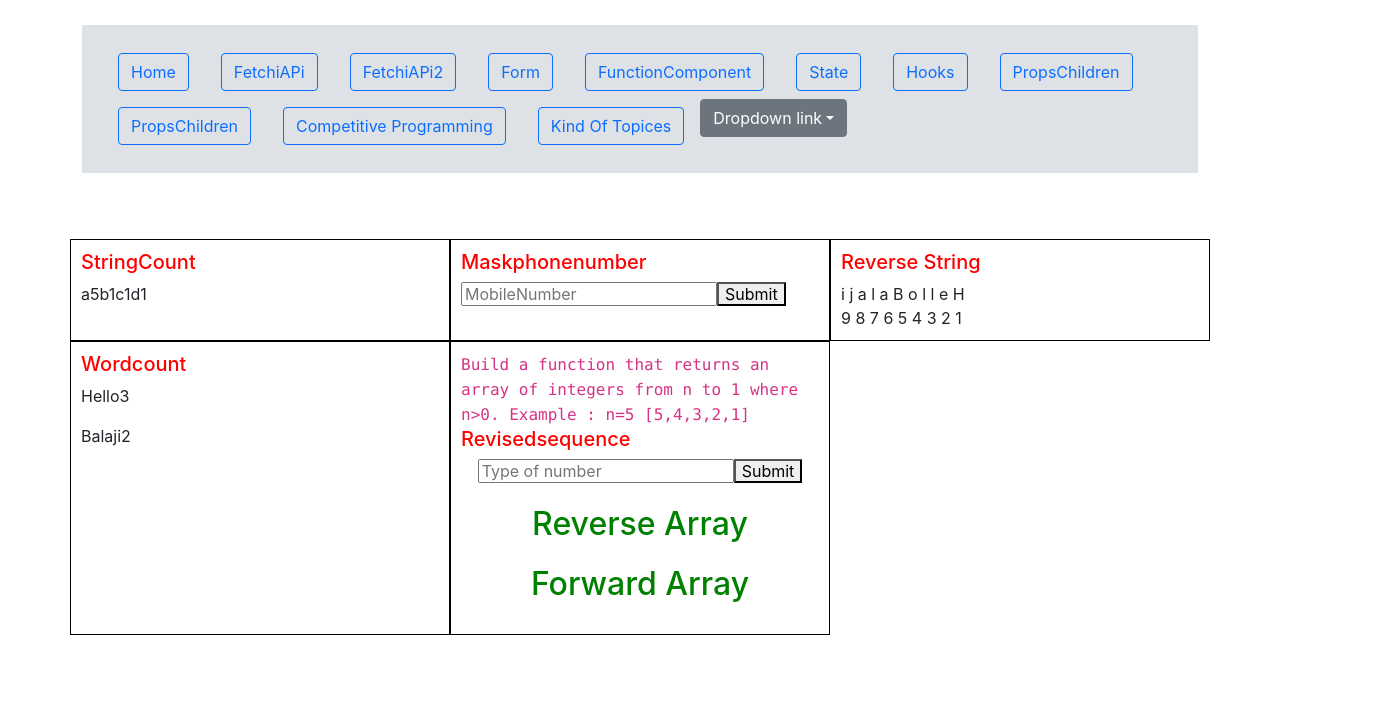
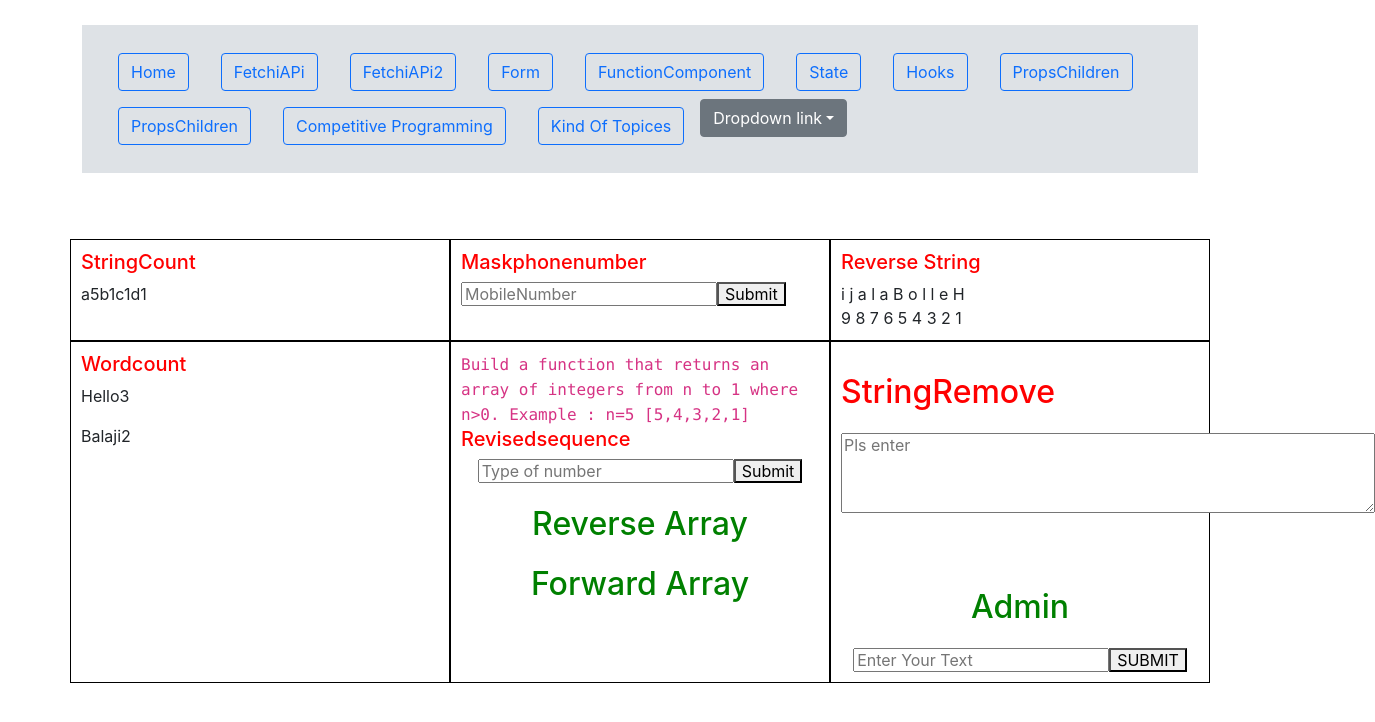
Before and after one commit to balaji1610/basic_react_new, a React (Create React App) app: page /Competitiveprogramming in a window 1280 px wide. Shown: the top 722 px of the page, 1375 px wide, since content can reach past the window. Built offline with nearby package versions, Linux system fonts and the light colour scheme.

Commit message:
StringRemove

```diff
--- a/src/CompetitiveProgramming/Program/Program.jsx
+++ b/src/CompetitiveProgramming/Program/Program.jsx
@@ -3,6 +3,7 @@ import Maskphonenumber from "../Maskphonenumber";
 import ReverseString from "../Reversestring";
 import Wordcount from "../WordCount";
 import Revisedsequence from "../Revisedsequence";
+import StringRemove from "../StringRemove";
 export default function program() {
   return (
     <div>
@@ -49,7 +50,10 @@ export default function program() {
               <Revisedsequence />
             </section>
           </div>
-          <div className="col-md-4 col-sm-4"></div>
+          <div className="col-md-4 col-sm-4 Programm_c_ui">
+            <h1>StringRemove</h1>
+            <StringRemove />
+          </div>
         </div>
       </div>
     </div>
--- /dev/null
+++ b/src/CompetitiveProgramming/StringRemove.jsx
@@ -0,0 +1,49 @@
+import { useState } from "react";
+export default function StringRemove() {
+  const [textarea, setTextarea] = useState("");
+  const [inputField, setInputField] = useState("");
+
+  const onChangeEvents = {
+    Handleevent: (e) => {
+      setTextarea(e.target.value);
+    },
+
+    InputEvent: (e) => {
+      setInputField(e.target.value);
+    },
+  };
+  const { Handleevent, InputEvent } = onChangeEvents;
+
+  const HandleClick = () => {
+    const data = textarea.replaceAll(inputField, " ");
+
+    setTextarea(data);
+  };
+
+  return (
+    <div className="App">
+      <section>
+        <textarea
+          rows="4"
+          cols="50"
+          placeholder="Pls enter"
+          onChange={Handleevent}
+        ></textarea>
+
+        {textarea}
+      </section>
+      <br />
+      <br />
+      <section>
+        <h1>Admin</h1>
+
+        <input
+          type="text"
+          placeholder="Enter Your Text"
+          onChange={InputEvent}
+        />
+        <button onClick={HandleClick}>SUBMIT</button>
+      </section>
+    </div>
+  );
+}
```
